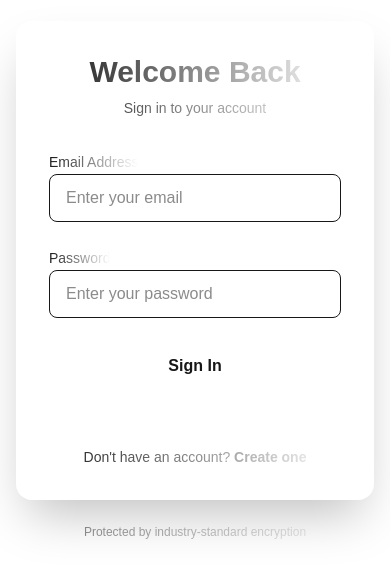
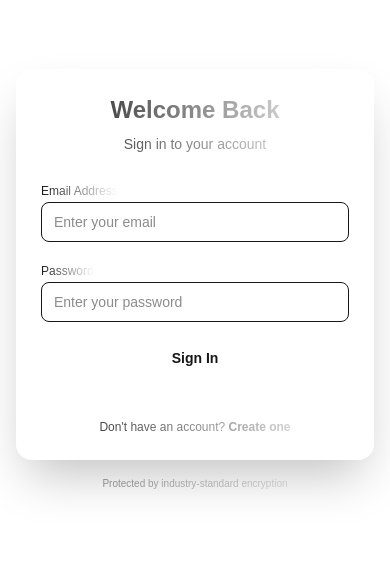
Before and after one commit to Pushkarmondal/InsightBoard, a Next.js app in the folder frontend/: page /auth/login in a window 390 px wide. Shown: the part 142-720 px from the top of the page. Built offline with nearby package versions, Linux system fonts and the light colour scheme.

Commit message:
Responsiveness added

```diff
--- a/frontend/app/auth/login/page.tsx
+++ b/frontend/app/auth/login/page.tsx
@@ -27,22 +27,22 @@ const Login = () => {
           });
       };
     return (
-      <div className="min-h-screen bg-gradient-to-br from-auth-gradient-start to-auth-gradient-end flex items-center justify-center p-4">
+      <div className="min-h-screen bg-gradient-to-br from-auth-gradient-start to-auth-gradient-end flex items-center justify-center p-4 sm:p-6">
         <div className="w-full max-w-md relative">
-          <div className="bg-white/10 backdrop-blur-xl border border-white/20 rounded-2xl p-8 shadow-2xl">
-            <div className="text-center mb-8">
-              <h1 className="text-3xl font-bold bg-gradient-to-r from-foreground to-auth-accent bg-clip-text text-transparent mb-2">
+          <div className="bg-white/10 backdrop-blur-xl border border-white/20 rounded-2xl p-6 sm:p-8 shadow-2xl">
+            <div className="text-center mb-6 sm:mb-8">
+              <h1 className="text-2xl sm:text-3xl font-bold bg-gradient-to-r from-foreground to-auth-accent bg-clip-text text-transparent mb-2">
                 Welcome Back
               </h1>
-              <p className="bg-gradient-to-r from-foreground to-auth-accent bg-clip-text text-transparent text-sm">
+              <p className="bg-gradient-to-r from-foreground to-auth-accent bg-clip-text text-transparent text-sm sm:text-base">
                 Sign in to your account
               </p>
             </div>
-            <form className="space-y-6">
-              <div className="space-y-2">
+            <form className="space-y-4 sm:space-y-6">
+              <div className="space-y-1.5 sm:space-y-2">
                 <label
                   htmlFor="email"
-                  className="text-sm font-medium bg-gradient-to-r from-foreground to-auth-accent bg-clip-text text-transparent"
+                  className="text-xs sm:text-sm font-medium bg-gradient-to-r from-foreground to-auth-accent bg-clip-text text-transparent"
                 >
                   Email Address
                 </label>
@@ -52,14 +52,14 @@ const Login = () => {
                   placeholder="Enter your email"
                   value={email}
                   onChange={(e) => setEmail(e.target.value)}
-                  className="w-full h-12 px-4 bg-secondary border border-secondary rounded-lg text-secondary-foreground placeholder-muted-foreground focus:bg-secondary/80 focus:ring-2 focus:ring-primary focus:border-transparent transition-all duration-300 outline-none"
+                  className="w-full h-10 sm:h-12 px-3 sm:px-4 bg-secondary border border-secondary rounded-lg text-sm sm:text-base text-secondary-foreground placeholder-muted-foreground focus:bg-secondary/80 focus:ring-2 focus:ring-primary focus:border-transparent transition-all duration-300 outline-none"
                 />
               </div>
 
-              <div className="space-y-2">
+              <div className="space-y-1.5 sm:space-y-2">
                 <label
                   htmlFor="password"
-                  className="text-sm font-medium bg-gradient-to-r from-foreground to-auth-accent bg-clip-text text-transparent"
+                  className="text-xs sm:text-sm font-medium bg-gradient-to-r from-foreground to-auth-accent bg-clip-text text-transparent"
                 >
                   Password
                 </label>
@@ -69,19 +69,19 @@ const Login = () => {
                   placeholder="Enter your password"
                   value={password}
                   onChange={(e) => setPassword(e.target.value)}
-                  className="w-full h-12 px-4 bg-secondary border border-secondary rounded-lg text-secondary-foreground placeholder-muted-foreground focus:bg-secondary/80 focus:ring-2 focus:ring-primary focus:border-transparent transition-all duration-300 outline-none"
+                  className="w-full h-10 sm:h-12 px-3 sm:px-4 bg-secondary border border-secondary rounded-lg text-sm sm:text-base text-secondary-foreground placeholder-muted-foreground focus:bg-secondary/80 focus:ring-2 focus:ring-primary focus:border-transparent transition-all duration-300 outline-none"
                 />
               </div>
               <button
                 type="submit"
                 onClick={handleSubmit}
-                className="w-full cursor-pointer h-12 bg-primary/90 hover:bg-primary/80 text-primary-foreground font-semibold rounded-xl transition-all duration-300 transform hover:scale-[1.02] hover:shadow-lg"
+                className="w-full cursor-pointer h-10 sm:h-12 bg-primary/90 hover:bg-primary/80 text-primary-foreground text-sm sm:text-base font-semibold rounded-xl transition-all duration-300 transform hover:scale-[1.02] hover:shadow-lg"
               >
                 Sign In
               </button>
             </form>
-            <div className="mt-8 pt-6 border-t border-white/20">
-              <p className="text-center text-sm bg-gradient-to-r from-foreground to-auth-accent bg-clip-text text-transparent">
+            <div className="mt-6 sm:mt-8 pt-4 sm:pt-6 border-t border-white/20">
+              <p className="text-center text-xs sm:text-sm bg-gradient-to-r from-foreground to-auth-accent bg-clip-text text-transparent">
                 Don&apos;t have an account?{" "}
                 <a
                   href="/auth/signup"
@@ -94,8 +94,8 @@ const Login = () => {
             </div>
           </div>
 
-          <div className="mt-6 text-center">
-            <p className="text-xs bg-gradient-to-r from-foreground to-auth-accent bg-clip-text text-transparent opacity-60">
+          <div className="mt-4 sm:mt-6 text-center">
+            <p className="text-[10px] xs:text-xs bg-gradient-to-r from-foreground to-auth-accent bg-clip-text text-transparent opacity-60">
               Protected by industry-standard encryption
             </p>
           </div>
--- a/frontend/app/dashboard/page.tsx
+++ b/frontend/app/dashboard/page.tsx
@@ -61,15 +61,15 @@ const Dashboard = () => {
   };
 
   return (
-    <div className="min-h-screen bg-background text-foreground p-6">
+    <div className="min-h-screen bg-background text-foreground p-4 sm:p-6">
       <div className="max-w-6xl mx-auto">
-        <div className="flex justify-between items-center mb-8">
-          <h1 className="text-3xl font-bold text-foreground">Dashboard</h1>
-          <div className="flex items-center gap-4">
+        <div className="flex flex-col sm:flex-row justify-between items-start sm:items-center gap-4 mb-6 sm:mb-8">
+          <h1 className="text-2xl sm:text-3xl font-bold text-foreground">Dashboard</h1>
+          <div className="flex items-center gap-3 w-full sm:w-auto">
             <ThemeToggle />
             <button
               onClick={() => setIsModalOpen(true)}
-              className="bg-primary hover:bg-primary/90 text-primary-foreground font-medium py-2 px-4 rounded-lg transition-colors"
+              className="flex-1 sm:flex-none bg-primary hover:bg-primary/90 text-primary-foreground text-sm sm:text-base font-medium py-2 px-3 sm:px-4 rounded-lg transition-colors whitespace-nowrap"
             >
               Create Organization
             </button>
@@ -77,22 +77,26 @@ const Dashboard = () => {
         </div>
 
         {organization && (
-          <div className="bg-card text-card-foreground rounded-xl border border-border p-6 mb-6 shadow-sm">
-            <h2 className="text-2xl font-semibold mb-4">Your Organization</h2>
-            <div className="grid grid-cols-1 md:grid-cols-2 gap-6">
+          <div className="bg-card text-card-foreground rounded-xl border border-border p-4 sm:p-6 mb-6 shadow-sm">
+            <h2 className="text-xl sm:text-2xl font-semibold mb-3 sm:mb-4">Your Organization</h2>
+            <div className="grid grid-cols-1 md:grid-cols-2 gap-4 sm:gap-6">
               <div>
-                <h3 className="text-lg font-medium text-foreground mb-2">Organization Details</h3>
-                <p className="text-muted-foreground"><span className="font-medium">Name:</span> {organization.name}</p>
-                <p className="text-muted-foreground"><span className="font-medium">Created:</span> {new Date(organization.createdAt).toLocaleDateString()}</p>
+                <h3 className="text-base sm:text-lg font-medium text-foreground mb-1.5 sm:mb-2">Organization Details</h3>
+                <div className="space-y-1">
+                  <p className="text-sm sm:text-base text-muted-foreground"><span className="font-medium">Name:</span> {organization.name}</p>
+                  <p className="text-sm sm:text-base text-muted-foreground"><span className="font-medium">Created:</span> {new Date(organization.createdAt).toLocaleDateString()}</p>
+                </div>
               </div>
               <div>
-                <h3 className="text-lg font-medium text-foreground mb-2">Members</h3>
-                {organization.users.map(user => (
-                  <div key={user.id} className="mb-2">
-                    <p className="text-foreground">{user.firstName} {user.lastName} ({user.role})</p>
-                    <p className="text-sm text-muted-foreground">{user.email}</p>
-                  </div>
-                ))}
+                <h3 className="text-base sm:text-lg font-medium text-foreground mb-1.5 sm:mb-2">Members</h3>
+                <div className="space-y-1">
+                  {organization.users.map(user => (
+                    <div key={user.id} className="mb-1 last:mb-0">
+                      <p className="text-sm sm:text-base text-foreground">{user.firstName} {user.lastName} <span className="text-xs sm:text-sm text-muted-foreground">({user.role})</span></p>
+                      <p className="text-xs sm:text-sm text-muted-foreground">{user.email}</p>
+                    </div>
+                  ))}
+                </div>
               </div>
             </div>
           </div>
@@ -101,7 +105,7 @@ const Dashboard = () => {
         {/* Create Organization Modal */}
         {isModalOpen && (
           <div className="fixed inset-0 bg-black/50 backdrop-blur-lg flex items-center justify-center p-4 z-50">
-            <div className="bg-card text-card-foreground border border-gray-200 dark:border-gray-700 p-6 w-full max-w-md shadow-lg rounded-lg">
+            <div className="bg-card text-card-foreground border border-gray-200 dark:border-gray-700 p-4 sm:p-6 w-full max-w-md shadow-lg rounded-lg mx-2">
               <div className="flex justify-between items-center mb-4">
                 <h2 className="text-2xl font-bold">Create New Organization</h2>
                 <button
```
